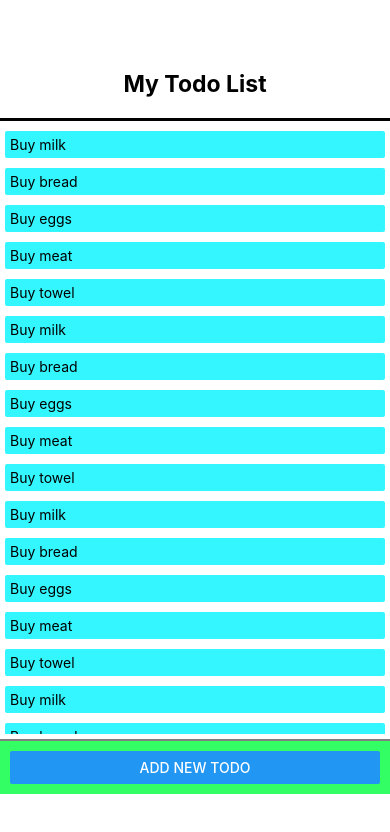
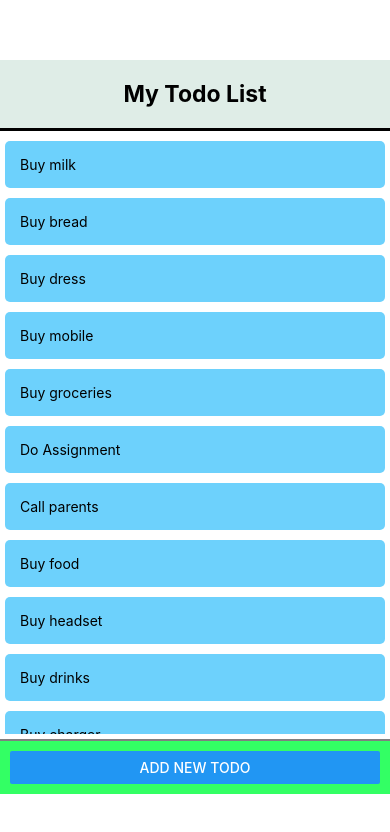
Before and after one commit to SterinThomas97/My-Todo-List, a React Native app in the folder My-Todo-List/: screen / in a window 390 px wide. Shown: the top 832 px of the page. Built offline with nearby package versions, Linux system fonts and the light colour scheme.

Commit message:
Milestone 1- Introduced border radius for the hardcoded todo items, increased the padding for the hard coded todo items, changed the background colour for the heading and the button.

```diff
--- a/My-Todo-List/App.js
+++ b/My-Todo-List/App.js
@@ -7,31 +7,45 @@ export default function App() {
         <Text style = {styles.heading}>My Todo List</Text>
       </View>
       <ScrollView style={styles.todoContainer}>
-        <Text style={styles.todoItem}>Buy milk</Text>
-        <Text style={styles.todoItem}>Buy bread</Text>
-        <Text style={styles.todoItem}>Buy eggs</Text>
-        <Text style={styles.todoItem}>Buy meat</Text>
-        <Text style={styles.todoItem}>Buy towel</Text>
-        <Text style={styles.todoItem}>Buy milk</Text>
-        <Text style={styles.todoItem}>Buy bread</Text>
-        <Text style={styles.todoItem}>Buy eggs</Text>
-        <Text style={styles.todoItem}>Buy meat</Text>
-        <Text style={styles.todoItem}>Buy towel</Text>
-        <Text style={styles.todoItem}>Buy milk</Text>
-        <Text style={styles.todoItem}>Buy bread</Text>
-        <Text style={styles.todoItem}>Buy eggs</Text>
-        <Text style={styles.todoItem}>Buy meat</Text>
-        <Text style={styles.todoItem}>Buy towel</Text>
-        <Text style={styles.todoItem}>Buy milk</Text>
-        <Text style={styles.todoItem}>Buy bread</Text>
-        <Text style={styles.todoItem}>Buy eggs</Text>
-        <Text style={styles.todoItem}>Buy meat</Text>
-        <Text style={styles.todoItem}>Buy towel</Text>
-        <Text style={styles.todoItem}>Buy milk</Text>
-        <Text style={styles.todoItem}>Buy bread</Text>
-        <Text style={styles.todoItem}>Buy eggs</Text>
-        <Text style={styles.todoItem}>Buy meat</Text>
-        <Text style={styles.todoItem}>Buy towel</Text>
+        <View style={styles.todoItem}>
+          <Text >Buy milk</Text>
+        </View>
+        <View style={styles.todoItem}>
+          <Text >Buy bread</Text>
+        </View>
+        <View style={styles.todoItem}>
+          <Text >Buy dress</Text>
+        </View>
+        <View style={styles.todoItem}>
+          <Text >Buy mobile</Text>
+        </View>
+        <View style={styles.todoItem}>
+          <Text >Buy groceries</Text>
+        </View>
+        <View style={styles.todoItem}>
+          <Text >Do Assignment</Text>
+        </View>
+        <View style={styles.todoItem}>
+          <Text>Call parents</Text>
+        </View>
+        <View style={styles.todoItem}>
+          <Text >Buy food</Text>
+        </View>
+        <View style={styles.todoItem}>
+          <Text >Buy headset</Text>
+        </View>
+        <View style={styles.todoItem}>
+          <Text >Buy drinks</Text>
+        </View>
+        <View style={styles.todoItem}>
+          <Text >Buy charger</Text>
+        </View>
+        <View style={styles.todoItem}>
+          <Text >Buy charger</Text>
+        </View>
+        <View style={styles.todoItem}>
+          <Text >Buy charger</Text>
+        </View>
       </ScrollView>
       <View style={styles.addNewTodoContainer}>
         <Button title='Add New Todo'/>
@@ -57,19 +71,20 @@ const styles = StyleSheet.create({
     borderTopWidth: 2
   },
   container: {
-    backgroundColor: '#fff',
+    backgroundColor: '#dfede7',
     alignItems: 'center',
     justifyContent: 'flex-start',
     borderBottomWidth : 3,
     borderBottomColor : 'black',
-    marginTop : 70,
-    paddingBottom: 20
+    marginTop : 60,
+    paddingBottom: 20,
+    paddingTop: 20
   },
   todoItem: {
-    backgroundColor: '#33F6FF',
-    padding: 5,
+    backgroundColor: '#6dd1fc',
+    padding: 15,
     margin: 5,
-    borderRadius: 2
+    borderRadius: 5
   },
   heading : {
     fontWeight : "bold",
```
